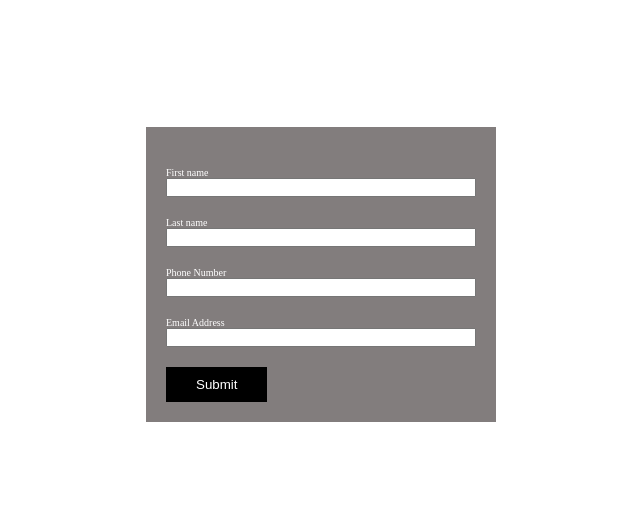
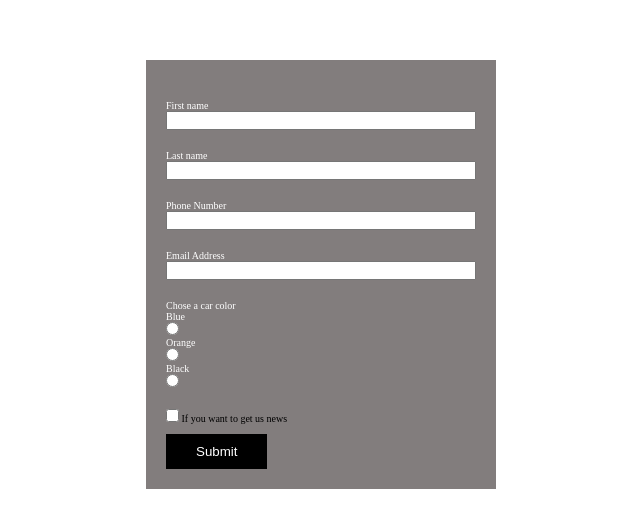
Before and after one commit to Moco23/vjezbe, a plain HTML site: page predavanje-15/chackout.html in a window 1280 px wide. Shown: the part 126-654 px from the top of the page, without its empty margins (319-959 px from the left). Drawn offline with Linux system fonts and the light colour scheme.

Commit message:
working on orfer form

```diff
--- a/predavanje-15/chackout.html
+++ b/predavanje-15/chackout.html
@@ -30,6 +30,23 @@
           <input type="email" id="eMail" required />
         </div>
 
+        <div class="labelAndInput">
+          <label for="carColor">Chose a car color</label>
+          <div class="colorRadio">
+            <p>Blue</p>
+            <input type="radio" id="carColor" required />
+            <p>Orange</p>
+            <input type="radio" id="carColor" required />
+            <p>Black</p>
+            <input type="radio" id="carColor" required />
+          </div>
+        </div>
+
+        <div class="emailSubscription">
+          <input type="checkbox" id="emailSubscription" required />
+          <label for="emailSubscription">If you want to get us news</label>
+        </div>
+
         <input class="submitBtn" type="submit" name="submit" id="submit" />
       </form>
     </section>
--- a/predavanje-15/index.css
+++ b/predavanje-15/index.css
@@ -45,6 +45,7 @@ html {
 
 /* form section */
 .formSection {
+  width: 100%;
   display: grid;
   height: 100vh;
   justify-content: center;
@@ -53,8 +54,8 @@ html {
 }
 
 .form {
+  width: 35rem;
   padding: 2rem;
-  width: 35rem;
   background-color: #827d7d;
 }
 
@@ -63,6 +64,10 @@ html {
   display: flex;
   flex-direction: column;
   color: #fff;
+}
+
+.emailSubscription {
+  margin-bottom: 1rem;
 }
 
 .submitBtn {
```
